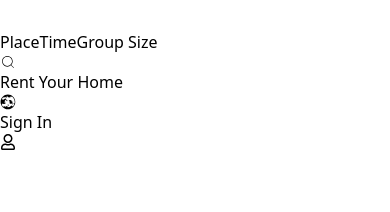
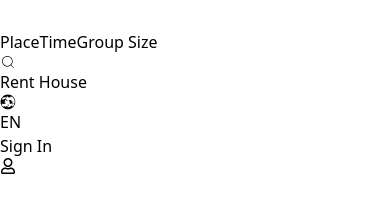
Before and after one commit to Ellieellie12/airbnb-clone, a React (Vite) app: page / in a window 390 px wide. Shown: the part 384-596 px from the top of the page. Built offline with nearby package versions, Linux system fonts and the light colour scheme.

Commit message:
add mobile responsive feature navbar

```diff
--- a/src/components/Navbar/Navbar.jsx
+++ b/src/components/Navbar/Navbar.jsx
@@ -4,6 +4,7 @@
 // import { IoMdMenu } from 'react-icons/io'
 import { FaRegUser } from 'react-icons/fa'
 import { CiSearch } from 'react-icons/ci'
+import { FaHouseChimney } from 'react-icons/fa6'
 
 const Navbar = () => {
   return (
@@ -13,7 +14,7 @@
         <img src={mainLogo} alt='main-logo'className='object-cover -my-10'/>
       </div>
       {/* Middle */}
-      <div className='flex justify-center items-center relative shadow-sm shadow-gray-400 rounded-full'>
+      <div className='hidden lg:flex justify-center items-center relative shadow-sm shadow-gray-400 rounded-full'>
         <input type='search' placeholder='' className='py-2.5 w-[20rem] rounded-full outline-0'/>
         <div className='flex justify-between absolute w-full pr-16 pl-6 font-semibold text-gray-600'>
           <button className='w-full'>Place</button>
@@ -26,9 +27,15 @@
       </div>
       {/* Right */}
       <div className='flex items-center pr-3 font-semibold text-gray-600'>
-        <p>Rent Your Home</p>
-        <GiWorld className='mx-4'/>
-        <div className='flex items-center border px-3 py-2 rounded-full gap-3'>
+          <p className='text-[17px]'>Rent House</p>
+
+
+        <div className='flex items-center mx-8 gap-1'>
+          <GiWorld className=''/>
+          <div className=''>EN</div>
+        </div>
+
+        <div className='flex items-center border px-3 py-2 rounded-full gap-2 shadow-lg shadow-gray-300 hover:bg-[#ee7c80] duration-100 ease-out'>
           <p>Sign In</p>
           {/* <IoMdMenu className='text-[19px]' /> */}
           <FaRegUser className='text-[19px]'/>
```
